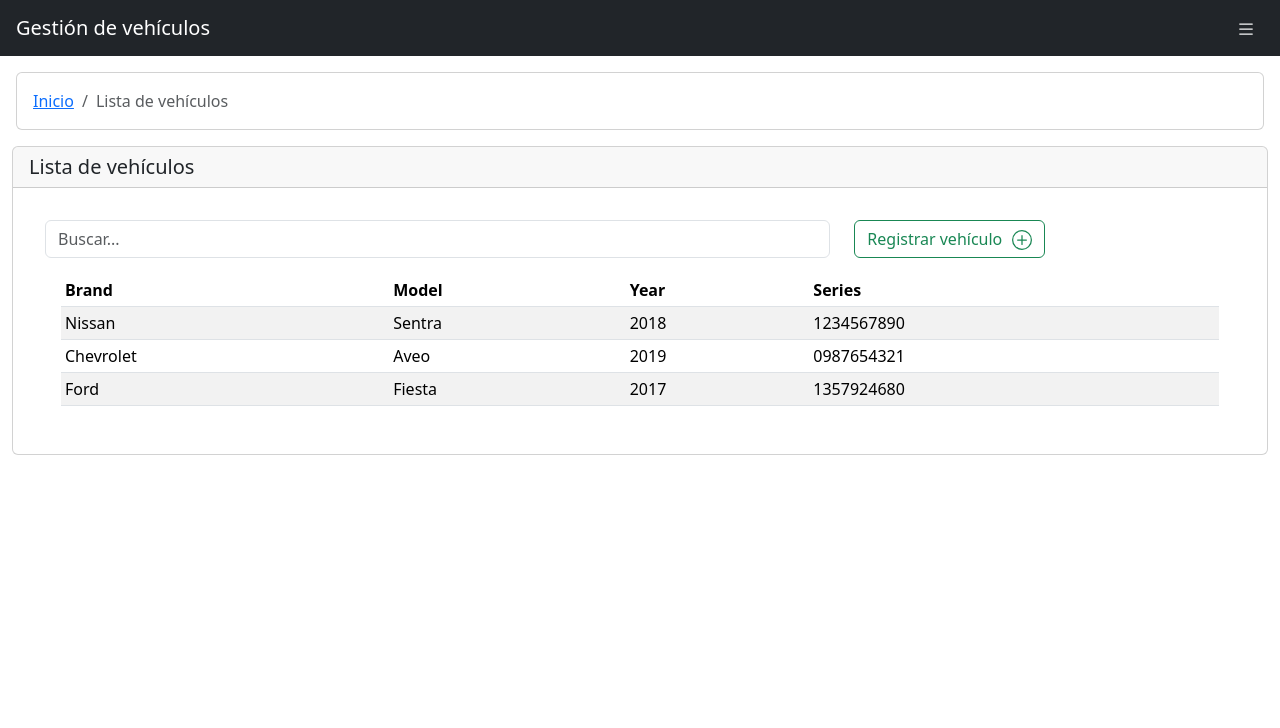
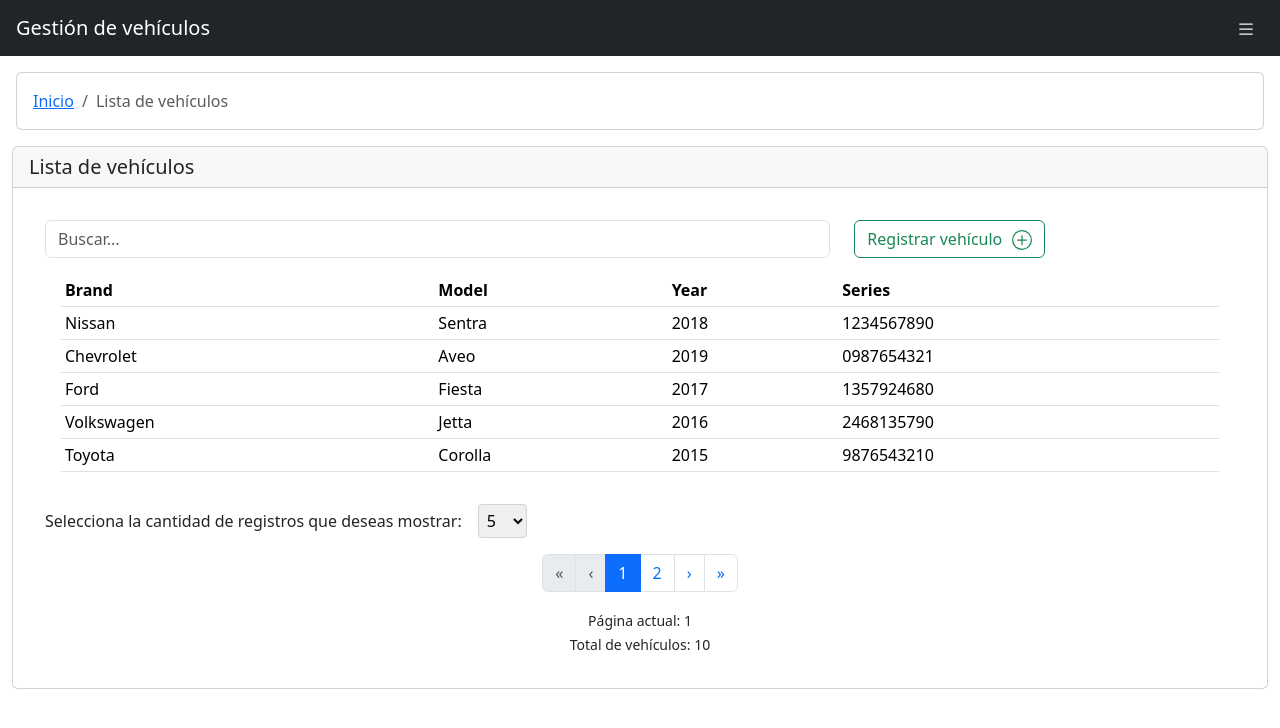
Before and after one commit to smariannee/DWP_Vehiculos, a Vue app in the folder vue-project/: page /#/cars in a window 1280 px wide. Shown: the top 728 px of the page. Built offline with nearby package versions, Linux system fonts and the light colour scheme.

Commit message:
pagination

```diff
--- a/vue-project/src/components/CarList.vue
+++ b/vue-project/src/components/CarList.vue
@@ -27,7 +27,19 @@
                         </b-row>
                         <b-row>
                             <b-col cols="12">
-                                <b-table :items="cars" responsive="sm" class="px-3" small striped hover></b-table>
+                                <b-table id="my-table" :items="cars" :per-page="perPage" :current-page="currentPage"
+                                    responsive="sm" class="px-3" small stripped hover></b-table>
+                            </b-col>
+                            <b-col cols="12">
+                                <label for="perPage">Selecciona la cantidad de registros que deseas mostrar:</label>
+                                <b-form-select :options="pageOptions" v-model="perPage"
+                                    class="mx-3 my-3 p-1 select"></b-form-select>
+                            </b-col>
+                            <b-col cols="12" class="text-center">
+                                <b-pagination v-model="currentPage" :total-rows="rows" :per-page="perPage"
+                                    aria-controls="my-table" align="center"></b-pagination>
+                                <small class="mt-3">Página actual: {{ currentPage }}</small><br />
+                                <small class="mt-3">Total de vehículos: {{ rows }}</small>
                             </b-col>
                         </b-row>
                     </b-card-body>
@@ -41,6 +53,9 @@
 export default {
     data() {
         return {
+            perPage: 5,
+            currentPage: 1,
+            pageOptions: [5, 10, 15, 20, 25, 30],
             cars: [
                 {
                     brand: 'Nissan',
@@ -59,6 +74,48 @@ export default {
                     model: 'Fiesta',
                     year: 2017,
                     series: '1357924680'
+                },
+                {
+                    brand: 'Volkswagen',
+                    model: 'Jetta',
+                    year: 2016,
+                    series: '2468135790'
+                },
+                {
+                    brand: 'Toyota',
+                    model: 'Corolla',
+                    year: 2015,
+                    series: '9876543210'
+                },
+                {
+                    brand: 'Honda',
+                    model: 'Civic',
+                    year: 2014,
+                    series: '0123456789'
+                },
+                {
+                    brand: 'Mazda',
+                    model: '3',
+                    year: 2013,
+                    series: '9876543210'
+                },
+                {
+                    brand: 'Kia',
+                    model: 'Rio',
+                    year: 2012,
+                    series: '0123456789'
+                },
+                {
+                    brand: 'Hyundai',
+                    model: 'Accent',
+                    year: 2011,
+                    series: '9876543210'
+                },
+                {
+                    brand: 'Audi',
+                    model: 'A3',
+                    year: 2010,
+                    series: '0123456789'
                 }
             ],
             items: [
@@ -73,6 +130,12 @@ export default {
             ],
         }
     },
+
+  computed: {
+    rows() {
+      return this.cars.length
+    }
+  },
 }
 </script>
 
@@ -80,4 +143,8 @@ export default {
 .icon {
     margin-left: 10px;
 }
+.select {
+  border: 1px solid #ced4da;
+  border-radius: 0.25rem;
+}
 </style>
```
